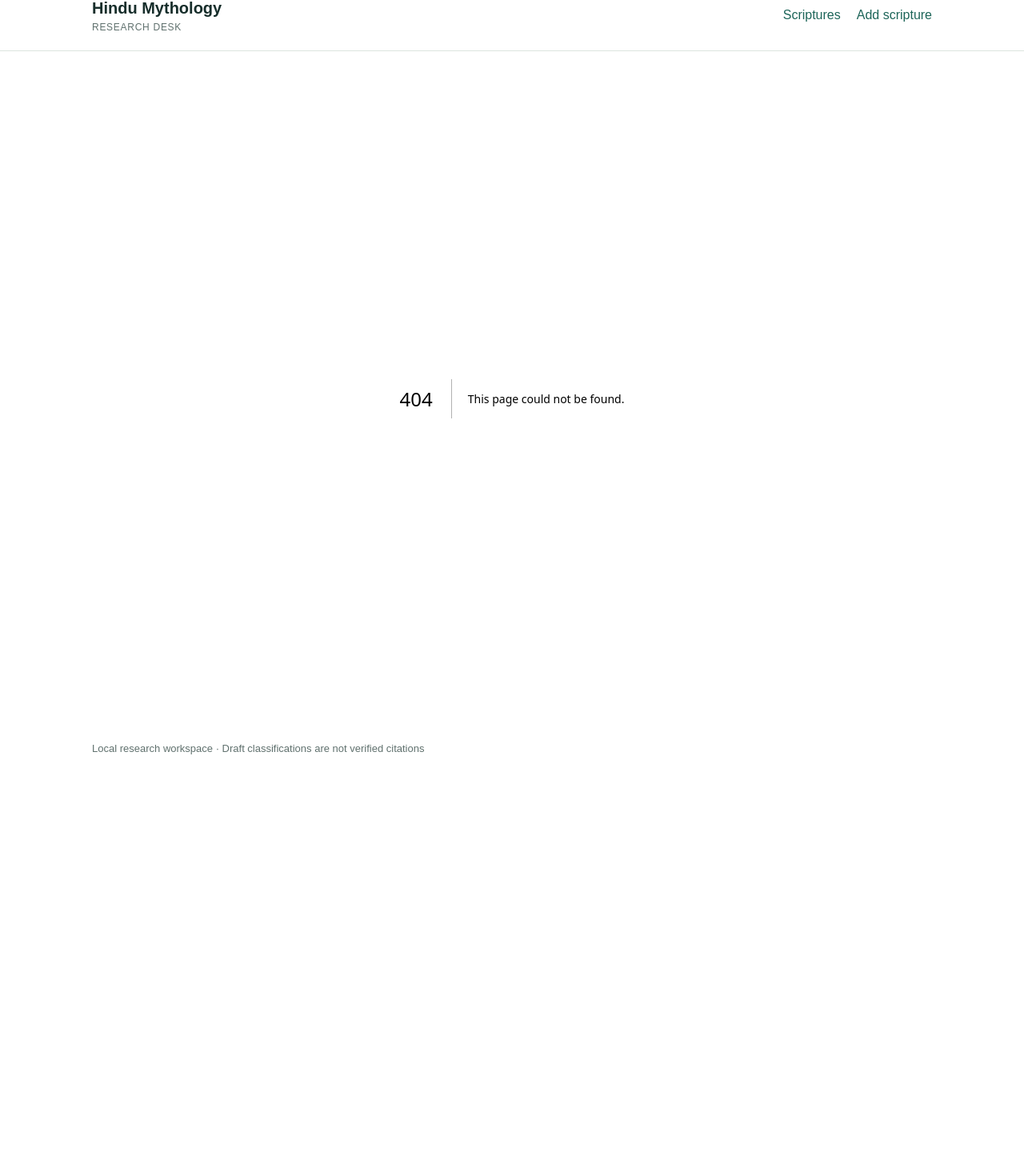
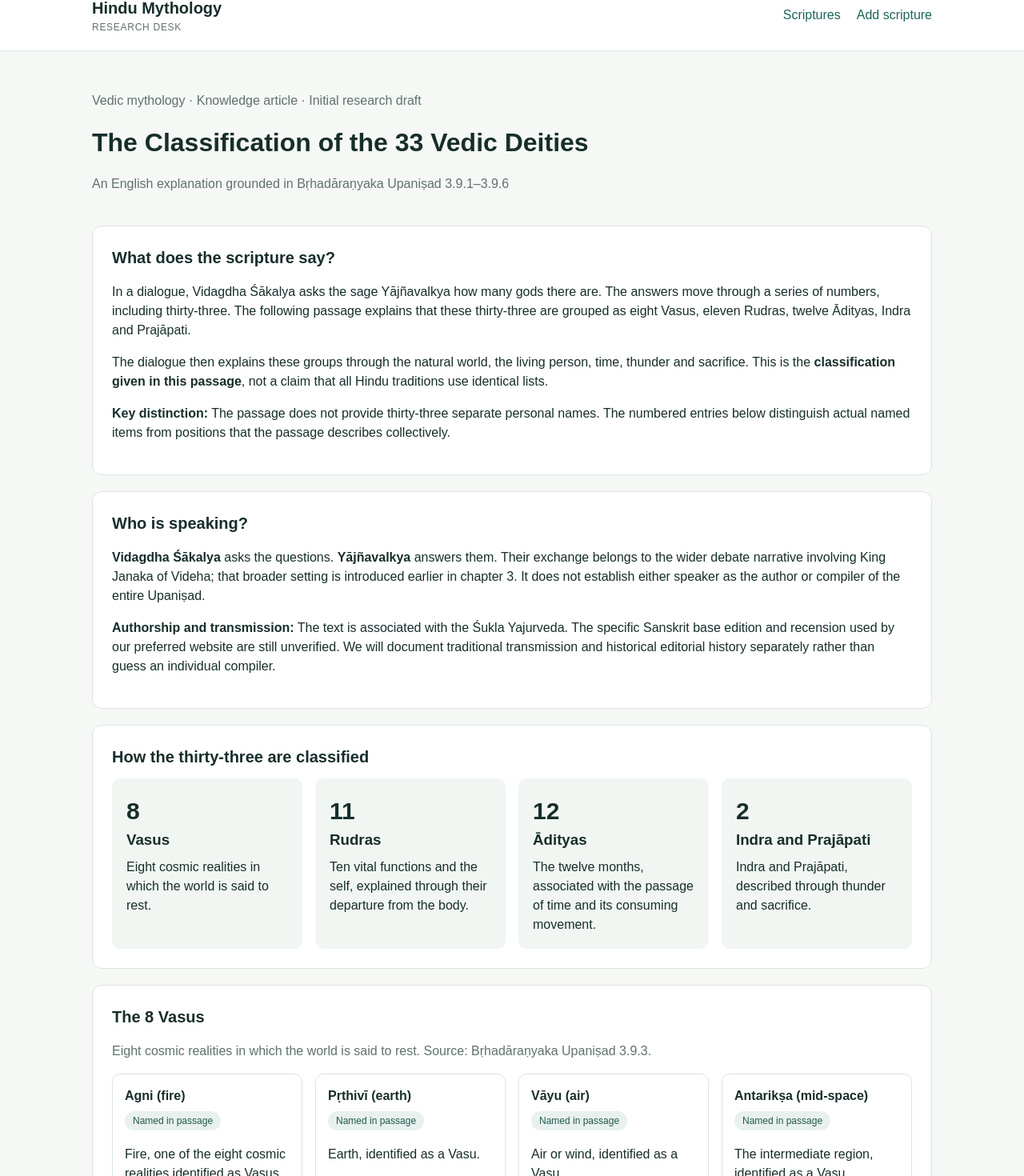
Before and after one commit to SayantanSom/hindu-mythology-knowledge-base, a Next.js app: page /articles/33-vedic-deities in a window 1280 px wide. Before the commit this address had no page. Shown: the part 25-1495 px from the top of the page at 80% size. Before the commit the page ends 999 px from the top, so only its background shows below. Built offline with nearby package versions, Linux system fonts and the light colour scheme.

Commit message:
feat: reader-first English article for all 33 Vedic deity positions

```diff
--- /dev/null
+++ b/app/articles/33-vedic-deities/page.tsx
@@ -0,0 +1,47 @@
+import Link from "next/link";
+import { deitySlots, passages } from "../../../lib/research/vedic-33";
+export const metadata = {title:"The 33 Vedic Deities | Hindu Mythology Knowledge Base",description:"An English-language, passage-referenced explanation of the thirty-three gods in Bṛhadāraṇyaka Upaniṣad 3.9."};
+const groups = [
+  {name:"Vasus",count:8,summary:"Eight cosmic realities in which the world is said to rest."},
+  {name:"Rudras",count:11,summary:"Ten vital functions and the self, explained through their departure from the body."},
+  {name:"Ādityas",count:12,summary:"The twelve months, associated with the passage of time and its consuming movement."},
+  {name:"Other",count:2,summary:"Indra and Prajāpati, described through thunder and sacrifice."}
+] as const;
+export default function Vedic33Page(){
+ return <article>
+  <div className="topline"><div><p className="muted">Vedic mythology · Knowledge article · Initial research draft</p><h1>The Classification of the 33 Vedic Deities</h1><p className="muted">An English explanation grounded in Bṛhadāraṇyaka Upaniṣad 3.9.1–3.9.6</p></div></div>
+  <section className="panel"><h2>What does the scripture say?</h2>
+   <p>In a dialogue, Vidagdha Śākalya asks the sage Yājñavalkya how many gods there are. The answers move through a series of numbers, including thirty-three. The following passage explains that these thirty-three are grouped as eight Vasus, eleven Rudras, twelve Ādityas, Indra and Prajāpati.</p>
+   <p>The dialogue then explains these groups through the natural world, the living person, time, thunder and sacrifice. This is the <strong>classification given in this passage</strong>, not a claim that all Hindu traditions use identical lists.</p>
+   <p><strong>Key distinction:</strong> The passage does not provide thirty-three separate personal names. The numbered entries below distinguish actual named items from positions that the passage describes collectively.</p>
+  </section>
+  <section className="panel"><h2>Who is speaking?</h2>
+   <p><strong>Vidagdha Śākalya</strong> asks the questions. <strong>Yājñavalkya</strong> answers them. Their exchange belongs to the wider debate narrative involving King Janaka of Videha; that broader setting is introduced earlier in chapter 3. It does not establish either speaker as the author or compiler of the entire Upaniṣad.</p>
+   <p><strong>Authorship and transmission:</strong> The text is associated with the Śukla Yajurveda. The specific Sanskrit base edition and recension used by our preferred website are still unverified. We will document traditional transmission and historical editorial history separately rather than guess an individual compiler.</p>
+  </section>
+  <section className="panel"><h2>How the thirty-three are classified</h2>
+   <div className="grid">{groups.map(g=><div key={g.name} style={{background:"#f1f6f2",borderRadius:10,padding:18}}><div style={{fontSize:30,fontWeight:700}}>{g.count}</div><h3 style={{margin:"0 0 8px"}}>{g.name==="Other"?"Indra and Prajāpati":g.name}</h3><p style={{margin:0}}>{g.summary}</p></div>)}</div>
+  </section>
+  {groups.map(g=><section className="panel" key={g.name} id={g.name.toLowerCase()}>
+    <h2>{g.name==="Other"?"Indra and Prajāpati":`The ${g.count} ${g.name}`}</h2>
+    <p className="muted">{g.summary} Source: Bṛhadāraṇyaka Upaniṣad {g.name==="Vasus"?"3.9.3":g.name==="Rudras"?"3.9.4":g.name==="Ādityas"?"3.9.5":"3.9.6"}.</p>
+    <div className="grid">{deitySlots.filter(x=>x.group===g.name).map(x=><div key={x.id} style={{border:"1px solid #dce5df",borderRadius:10,padding:15}}>
+      <h3 style={{margin:"0 0 5px",fontSize:16}}>{x.label}</h3>
+      <span className="tag">{x.identification}</span>
+      <p>{x.explanation}</p>
+      <a href={`https://upanishads.org.in/u/brihadaranyaka/p/${x.passage}`} target="_blank" rel="noopener noreferrer">Bṛhadāraṇyaka {x.passage} ↗</a>
+    </div>)}</div>
+  </section>)}
+  <section className="panel"><h2>What can we conclude—and what remains open?</h2>
+    <p><strong>Supported by this passage:</strong> the thirty-three are arranged into the specified groups; the Vasus are individually enumerated as cosmic realities; the Rudras and Ādityas are explained through the person and the year; Indra and Prajāpati receive contextual identifications.</p>
+    <p><strong>Not established here:</strong> a fixed list of eleven individually named Rudra gods, twelve individually named Āditya gods, the identity of all gods across every later tradition, or a list of 330 million named deities. These require separate research and citations.</p>
+    <p><strong>Further research:</strong> compare named lists in other Vedic and later texts, examine variants across recensions, and investigate the transmission of the Bṛhadāraṇyaka Upaniṣad.</p>
+  </section>
+  <section className="panel"><h2>Scriptural references</h2>
+    <p className="muted">Preferred working source: Upanishads.org.in. Its pages credit the English translation to F. Max Müller, <em>The Upanishads</em>, Sacred Books of the East 15 (1884). Sanskrit base edition and recension are pending verification. Secondary reference sites remain unverified.</p>
+    <table><thead><tr><th>Passage</th><th>Why it matters</th><th>Source</th></tr></thead><tbody>{passages.map(p=><tr key={p.locator}><td>{p.locator}</td><td><strong>{p.role}</strong><div>{p.description}</div></td><td><a href={`https://upanishads.org.in/u/brihadaranyaka/p/${p.locator}`} target="_blank" rel="noopener noreferrer">Read original ↗</a></td></tr>)}</tbody></table>
+    <p className="muted">Future editorial features: suggest an additional reference, report a broken link, and propose a correction. These are not yet active.</p>
+    <p><Link href="/scriptures/brihadaranyaka-upanishad">Scripture catalogue entry</Link> · <Link href="/scriptures/brihadaranyaka-upanishad/research">Internal research and evidence</Link></p>
+  </section>
+ </article>;
+}
```
